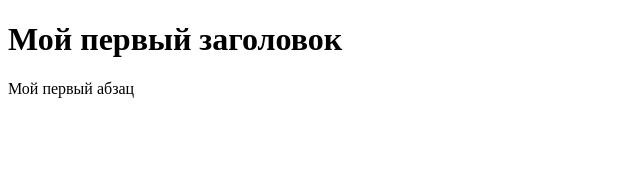
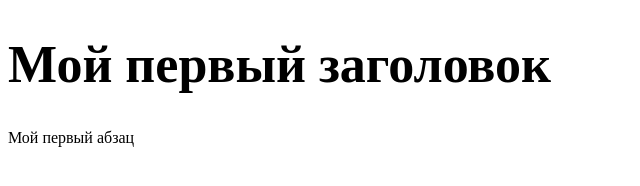
Before and after one commit to FE05-onl-Front-End/Teacher, a plain HTML site: page Lesson1/index.html in a window 1280 px wide. Shown: the whole page, without its empty margins (0-640 px from the left). Drawn offline with Linux system fonts and the light colour scheme.

Commit message:
welcome to js

```diff
--- a/Lesson1/index.css
+++ b/Lesson1/index.css
@@ -1,3 +1,3 @@
-/* p {
-    color: green;
-} */
+h1 {
+    font-size: 54px;
+}
--- a/Lesson1/index.html
+++ b/Lesson1/index.html
@@ -8,9 +8,12 @@
   <body>
     <h1 id="test">Мой первый заголовок</h1>
     <p>Мой первый абзац</p>
-    <!-- <script>
-        alert("hello world")
-        document.getElementById("test").style.fontSize = "54px"
-    </script> -->
+    <script>
+        alert("hello world") // выводить на экран какую-то инфу
+        document.getElementById("test").style.fontSize = "52px"
+    </script>
   </body>
 </html>
+<!--
+DOM
+Document Object Model -->
```
